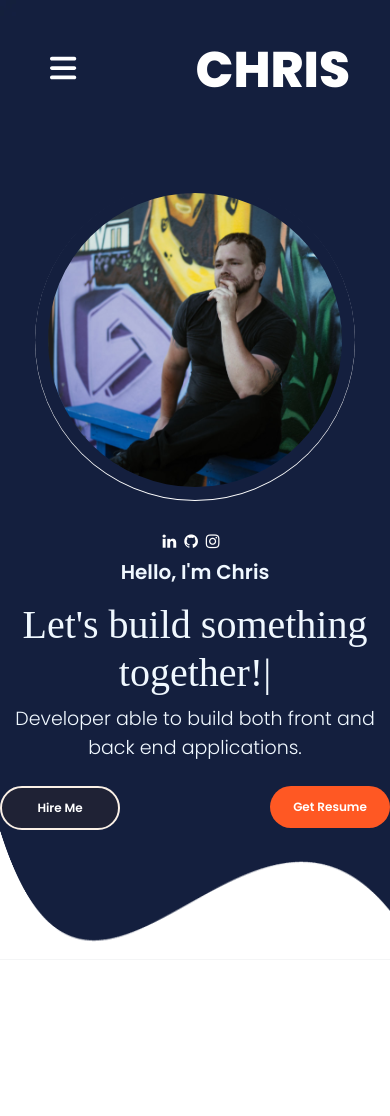
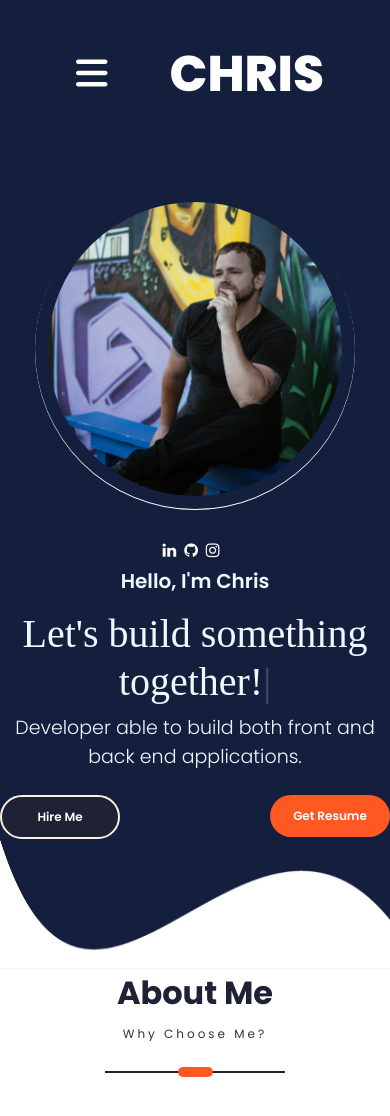
Before and after one commit to chris6661/new-portfolio, a React (Create React App) app in the folder client/: page / in a window 390 px wide. Shown: the top 1116 px of the page. Before the commit the page ends 960 px from the top, so only its background shows below. Built offline with nearby package versions, Linux system fonts and the light colour scheme; a web font is replaced by a local one.

Commit message:
fixed screenheading issue

```diff
--- /dev/null
+++ b/client/src/PortfolioContainer/AboutMe/AboutMe.js
@@ -0,0 +1,14 @@
+import React, {useEffect} from 'react'
+import ScreenHeading from "../../utilities/ScreenHeading/ScreenHeading"
+import ScrollService from "../../utilities/ScrollService"
+import Animations from "../../utilities/Animations"
+
+export default function AboutMe(props) {
+  return (
+    <div className='about-me-container screen-container'>
+        <div className='about-me-parent'>
+            <ScreenHeading title={"About Me"} subHeading = {"Why Choose Me?"}/>
+        </div>
+    </div>
+  )
+}
--- a/client/src/PortfolioContainer/Home/Header/Header.css
+++ b/client/src/PortfolioContainer/Home/Header/Header.css
@@ -1,14 +1,14 @@
 .header-container {
     display: flex;
     justify-content: center;
-    height: 140px;
+    height: 149px;
     color: var(--white);
   }
 
   .header-parent {
     display: flex;
     align-items: center;
-    justify-content: space-between;
+    justify-content: space-around;
     height: 100%;
     width: 70%;
     color: var(--white);
@@ -42,11 +42,12 @@
   }
 
   .selected-header-option {
-    color: #ff5823;
+    color: var(--dark-orange);
   }
 
+  /*IPAD PRO RESPONSIVENESS*/
   @media only screen and (max-width: 1110px) {
-    .header-parent {
+    header-parent {
       width: 80%;
     }
   }
@@ -65,6 +66,7 @@
       flex-direction: column;
       position: absolute;
       left: -100%;
+      transition: all 0.8s ease-out;
       top: 0px;
       height: 100vh;
       width: 100%;
@@ -72,7 +74,6 @@
       background-color: #1f2235;
       z-index: 1000;
       opacity: 0.5;
-        transition: all 0.8s ease-out;
     }
     .header-option-seperator {
       margin: 0;
@@ -80,11 +81,8 @@
     .selected-header-option {
       color: var(--white);
     }
-    .header-option {
-        color: var(--white);
-    }
     .header-hamburger-bars {
-        font-size: 30px;
+      font-size: 36px;
       cursor: pointer;
       margin: 0px 10px;
       color: var(--white);
--- a/client/src/utilities/ScreenHeading/ScreenHeading.js
+++ b/client/src/utilities/ScreenHeading/ScreenHeading.js
@@ -1,29 +1,25 @@
-import React from 'react'
+import React from "react";
 import "./ScreenHeading.css";
 
 export default function ScreenHeading(props) {
   return (
-    <div className='heading-container'>
-        <div className='screen-heading'>
-            <span>{props.title}</span>
+    <div className="heading-container">
+      <div className="screen-heading">
+        <span>{props.title}</span>
+      </div>
+      {props.subHeading ? (
+        <div className="screen-sub-heading">
+          <span>{props.subHeading}</span>
         </div>
-
-        {
-            // receive data passed through props to this component
-            (props.subHeading) ? (
-                <div className='screen-sub-heading'>
-                    <span>{props.subHeading}</span>
-                </div>
-            ):<div></div>
-        }
-
-        <div className='heading-seperator'>
-            <div className='seperator-line'>
-                <div className='seperator-blob'>
-                    <div></div>
-                </div>
-            </div>
+      ) : (
+        <div></div>
+      )}
+      <div className="heading-seperator">
+        <div className="seperator-line"></div>
+        <div className="seperator-blob">
+          <div></div>
         </div>
+      </div>
     </div>
-  )
+  );
 }
--- a/client/src/utilities/commonUtils.js
+++ b/client/src/utilities/commonUtils.js
@@ -1,11 +1,15 @@
 import Home from "../PortfolioContainer/Home/Home";
-
+import AboutMe from "../PortfolioContainer/AboutMe/AboutMe"
 
 export const TOTAL_SCREENS = [
     {
         screen_name: "Home",
         component: Home,
-    }
+    },
+    {
+        screen_name: "AboutMe",
+        component: AboutMe,
+    },
 ]
 
 export const GET_SCREEN_INDEX = (screen_name) => {
```
Also changed, not shown: client/src/PortfolioContainer/AboutMe/AboutMe.css (added), client/src/assets/AboutMe/aboutmepholder.jpg (added). Lines whose indentation alone changed are shown as unchanged.
